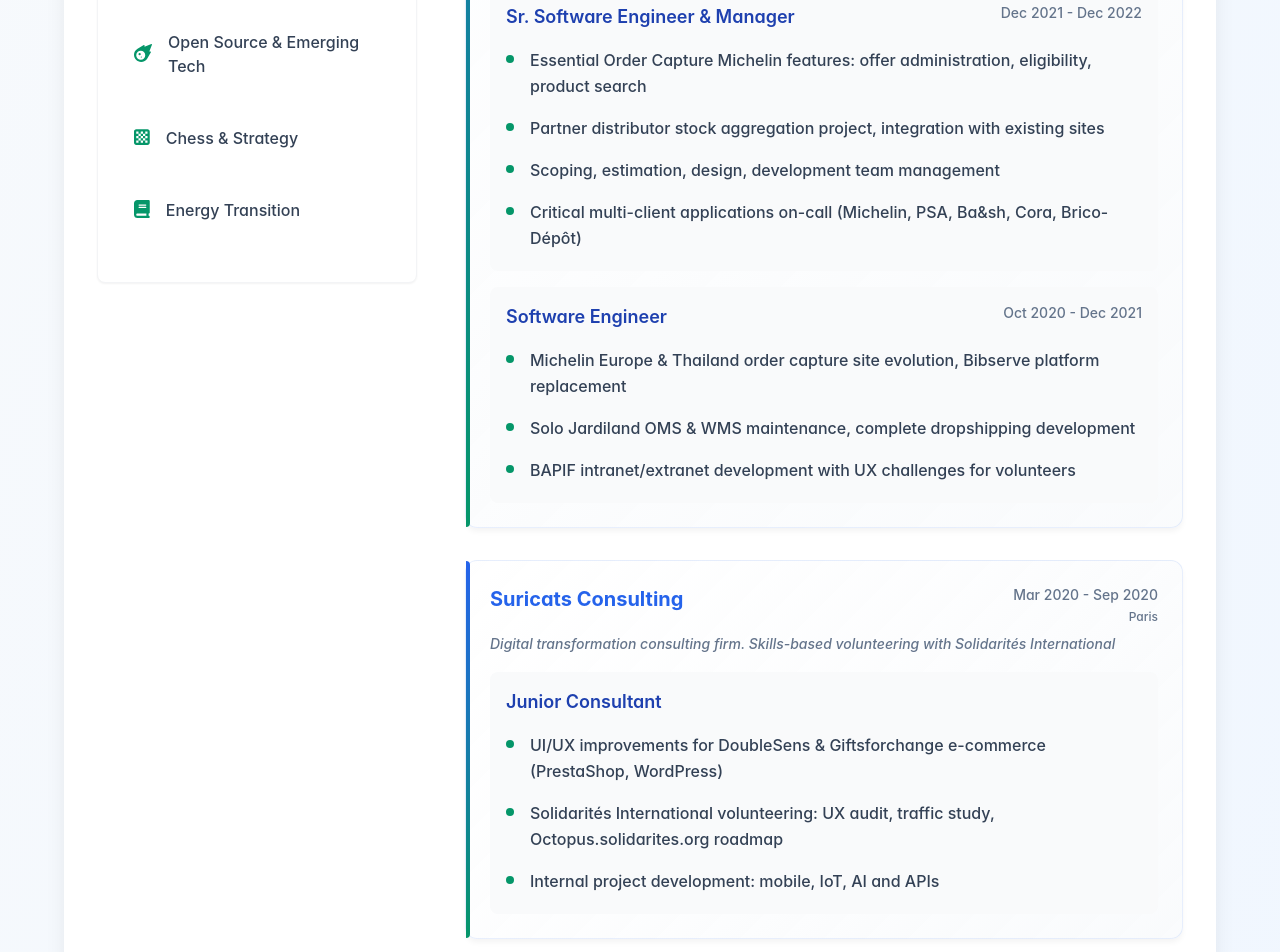
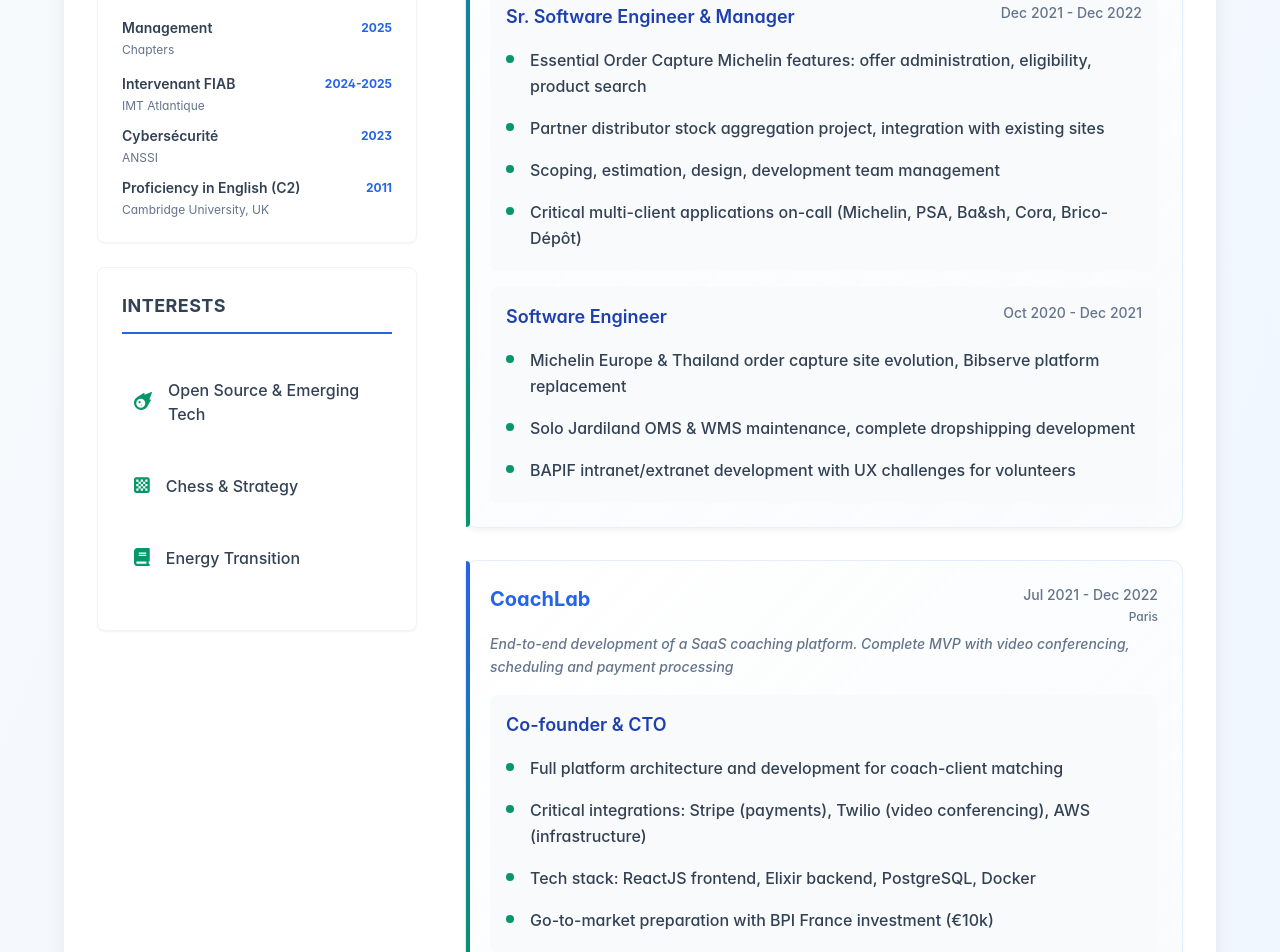
Before and after one commit to octavator/tdc-web-cv, a React (Create React App) app: page / in a window 1280 px wide. Shown: the part 1260-2212 px from the top of the page. Built offline with nearby package versions, Linux system fonts and the light colour scheme.

Commit message:
Added Coachlab experience, moved C2 certification to another section for clarity & shortness

```diff
--- a/src/App.tsx
+++ b/src/App.tsx
@@ -21,12 +21,12 @@ function App() {
           <ProfilePicture />
           <PersonalInfos />
           <TechnicalSkills />
+          <CoursesTraining />
           <Interests />
         </div>
         <div className="flex-column main-column">
           <Summary />
           <WorkExperience />
-          <CoursesTraining />
           <Education />
         </div>
       </div>
--- a/src/components/CoursesTraining.tsx
+++ b/src/components/CoursesTraining.tsx
@@ -1,53 +1,65 @@
 import React from "react";
 import { useLanguageStore } from "../store/useLanguageStore";
+
+interface Course {
+  title: string;
+  year: string;
+  organization: string;
+}
 
 const CoursesTraining: React.FC = () => {
   const isFrench = useLanguageStore((state) => state.isFrench);
 
+  const courses: Course[] = [
+    {
+      title: "Management",
+      year: "2025",
+      organization: "Chapters",
+    },
+    {
+      title: "Intervenant FIAB",
+      year: "2024-2025",
+      organization: "IMT Atlantique",
+    },
+    {
+      title: "Cybersécurité",
+      year: "2023",
+      organization: "ANSSI",
+    },
+    {
+      title: "Proficiency in English (C2)",
+      year: "2011",
+      organization: "Cambridge University, UK",
+    },
+  ];
+
   return (
-    <div className="my-6 w-full">
+    <div className="w-full bg-white rounded-lg p-6 shadow-sm border border-gray-100 mb-6">
       <div className="section-title text-lg font-bold uppercase text-cv-dark-grey border-b-2 border-cv-primary pb-3 mb-8 tracking-wide">
         {isFrench ? "Formation Continue" : "Continuing Education"}
       </div>
+      <div className="space-y-3">
+        {courses.map((course, index) => (
+          <CourseItem key={index} course={course} />
+        ))}
+      </div>
+    </div>
+  );
+};
 
-      <div className="space-y-4">
-        <div className="xp-block education-block bg-white rounded-lg p-5 shadow-sm border border-gray-100 mb-4 border-l-4 border-l-cv-accent">
-          <div className="xp-establishment flex items-start justify-between">
-            <div className="xp-client-name text-lg font-semibold text-cv-secondary">
-              SecNum Académie - Cybersécurité
-            </div>
-            <div className="xp-extra-infos text-cv-light-grey text-sm font-medium flex flex-col items-end">
-              <div className="xp-timerange mb-1">2023</div>
-              <div className="xp-location text-xs">ANSSI</div>
-            </div>
-          </div>
+const CourseItem: React.FC<{ course: Course }> = ({ course }) => {
+  return (
+    <div className="flex flex-col mb-4">
+      <div className="flex items-center justify-between mb-1">
+        <div className="text-sm font-semibold text-cv-dark-grey">
+          {course.title}
         </div>
-
-        <div className="xp-block education-block bg-white rounded-lg p-5 shadow-sm border border-gray-100 mb-4 border-l-4 border-l-cv-accent">
-          <div className="xp-establishment flex items-start justify-between">
-            <div className="xp-client-name text-lg font-semibold text-cv-secondary">
-              Formation Leadership Technique
-            </div>
-            <div className="xp-extra-infos text-cv-light-grey text-sm font-medium flex flex-col items-end">
-              <div className="xp-timerange mb-1">2022</div>
-              <div className="xp-location text-xs">Formation Continue</div>
-            </div>
-          </div>
+        <div className="text-xs font-bold text-cv-primary">
+          {course.year}
         </div>
-
-        <div className="xp-block education-block bg-white rounded-lg p-5 shadow-sm border border-gray-100 mb-4 border-l-4 border-l-cv-accent">
-          <div className="xp-establishment flex items-start justify-between">
-            <div className="xp-client-name text-lg font-semibold text-cv-secondary">
-              Architecture Microservices & DevOps
-            </div>
-            <div className="xp-extra-infos text-cv-light-grey text-sm font-medium flex flex-col items-end">
-              <div className="xp-timerange mb-1">2021</div>
-              <div className="xp-location text-xs">
-                Formation Professionnelle
-              </div>
-            </div>
-          </div>
-        </div>
+      </div>
+      <div className="text-xs text-cv-light-grey">
+        {course.organization}
       </div>
     </div>
   );
--- a/src/components/Education.tsx
+++ b/src/components/Education.tsx
@@ -18,13 +18,6 @@ const Education: React.FC = () => {
           timeRange="2015 - 2020"
           location="Paris"
         />
-
-        <EducationItem
-          name="Cambridge Certificate of Proficiency in English (C2)"
-          frenchName="Cambridge Certificate of Proficiency in English (C2)"
-          timeRange="2011"
-          location="Cambridge, UK"
-        />
       </div>
     </div>
   );
--- a/src/components/TechnicalSkills.tsx
+++ b/src/components/TechnicalSkills.tsx
@@ -10,22 +10,22 @@ const skills = [
   {
     titleFr: "Elixir & Systèmes Critiques",
     titleEn: "Elixir & Critical Systems",
-    mastery: 90,
+    mastery: 95,
   },
   {
     titleFr: "ReactJS & Full-stack",
     titleEn: "ReactJS & Full-stack",
-    mastery: 80,
+    mastery: 90,
   },
   {
     titleFr: "Leadership d'Équipe",
     titleEn: "Team Leadership",
-    mastery: 75,
+    mastery: 90,
   },
   {
     titleFr: "DevOps & Infrastructure",
     titleEn: "DevOps & Infrastructure",
-    mastery: 70,
+    mastery: 85,
   },
 ];
 
--- a/src/data/workExperienceData.ts
+++ b/src/data/workExperienceData.ts
@@ -130,6 +130,40 @@ export const workExperienceData: WorkExperienceData[] = [
     ],
   },
   {
+    companyName: "CoachLab",
+    timeRange: {
+      french: "Juil 2021 - Déc 2022",
+      english: "Jul 2021 - Dec 2022",
+    },
+    location: "Paris",
+    description: {
+      french:
+        "Développement end-to-end d'une plateforme SaaS de mise en relation pour coachs. MVP complet avec visio-conférence, gestion d'agenda et paiements",
+      english:
+        "End-to-end development of a SaaS coaching platform. Complete MVP with video conferencing, scheduling and payment processing",
+    },
+    singlePosition: {
+      title: {
+        french: "Co-fondateur & CTO",
+        english: "Co-founder & CTO",
+      },
+      tasks: {
+        french: [
+          "Architecture et développement complet plateforme de mise en relation coachs-clients",
+          "Intégrations critiques: Stripe (paiements), Twilio (visio-conférence), AWS (infrastructure)",
+          "Stack technique: ReactJS frontend, Elixir backend, PostgreSQL, Docker",
+          "Préparation go-to-market avec investissement BPI France (10k€)",
+        ],
+        english: [
+          "Full platform architecture and development for coach-client matching",
+          "Critical integrations: Stripe (payments), Twilio (video conferencing), AWS (infrastructure)",
+          "Tech stack: ReactJS frontend, Elixir backend, PostgreSQL, Docker",
+          "Go-to-market preparation with BPI France investment (€10k)",
+        ],
+      },
+    },
+  },
+  {
     companyName: "Suricats Consulting",
     timeRange: {
       french: "Mar 2020 - Sep 2020",
```
